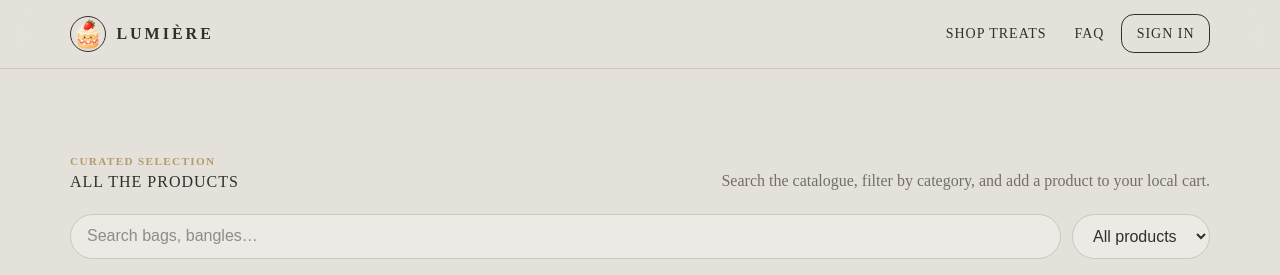
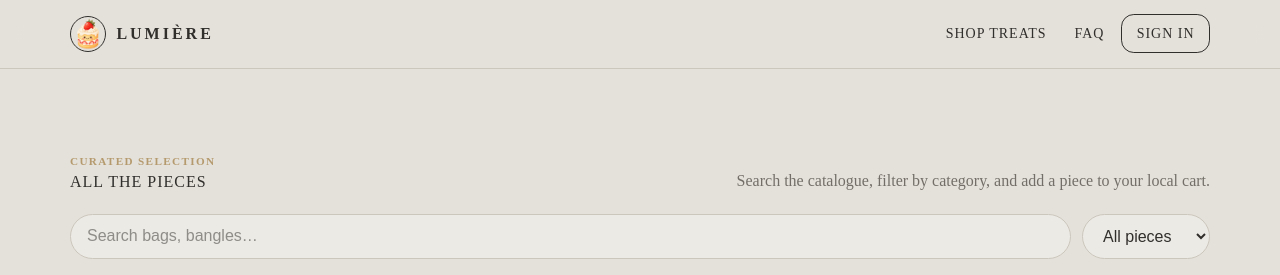
Before and after one commit to LennardTeoh/learn-hono, a website: page frontend/products/index.html in a window 1280 px wide. Shown: the top 275 px of the page. Drawn offline with nearby package versions, Linux system fonts and the light colour scheme; no server answers; grey boxes are pictures that could not be loaded.

Commit message:
Update index.html
updated from "product" to "pieces

```diff
--- a/frontend/products/index.html
+++ b/frontend/products/index.html
@@ -1,3 +1,3 @@
 <!doctype html>
 <html lang="en"><head><meta charset="UTF-8"><meta name="viewport" content="width=device-width, initial-scale=1.0"><meta name="color-scheme" content="light"><link rel="stylesheet" href="/styles.css"><script src="https://cdn.jsdelivr.net/npm/@tailwindcss/browser@4"></script><script src="/js/config.js"></script><title>Collection · Lumière</title></head>
-<body class="bg-slate-50 text-slate-900"><header id="site-header" class="sticky top-0 z-40"></header><main class="pb-main"><section class="pb-section" aria-labelledby="treats-title"><div class="pb-section-head"><div><span class="pb-kicker">Curated selection</span><h1 id="treats-title" class="pb-display">All the products</h1></div><p>Search the catalogue, filter by category, and add a product to your local cart.</p></div><div class="pb-toolbar"><input id="search" class="pb-field pb-search" type="search" placeholder="Search bags, bangles…" aria-label="Search products"><select id="category" class="pb-field" aria-label="Filter by category"><option value="">All products</option><option>Bags</option><option>Bangles</option><option>Watches</option><option>Necklaces</option></select></div><div id="product-grid" class="pb-product-grid" aria-live="polite"><p>Loading products…</p></div></section></main><footer id="site-footer"></footer><script type="module" src="/js/products.js"></script></body></html>
+<body class="bg-slate-50 text-slate-900"><header id="site-header" class="sticky top-0 z-40"></header><main class="pb-main"><section class="pb-section" aria-labelledby="treats-title"><div class="pb-section-head"><div><span class="pb-kicker">Curated selection</span><h1 id="treats-title" class="pb-display">All the pieces</h1></div><p>Search the catalogue, filter by category, and add a piece to your local cart.</p></div><div class="pb-toolbar"><input id="search" class="pb-field pb-search" type="search" placeholder="Search bags, bangles…" aria-label="Search pieces"><select id="category" class="pb-field" aria-label="Filter by category"><option value="">All pieces</option><option>Bags</option><option>Bangles</option><option>Watches</option><option>Necklaces</option></select></div><div id="product-grid" class="pb-product-grid" aria-live="polite"><p>Loading pieces…</p></div></section></main><footer id="site-footer"></footer><script type="module" src="/js/products.js"></script></body></html>
```
